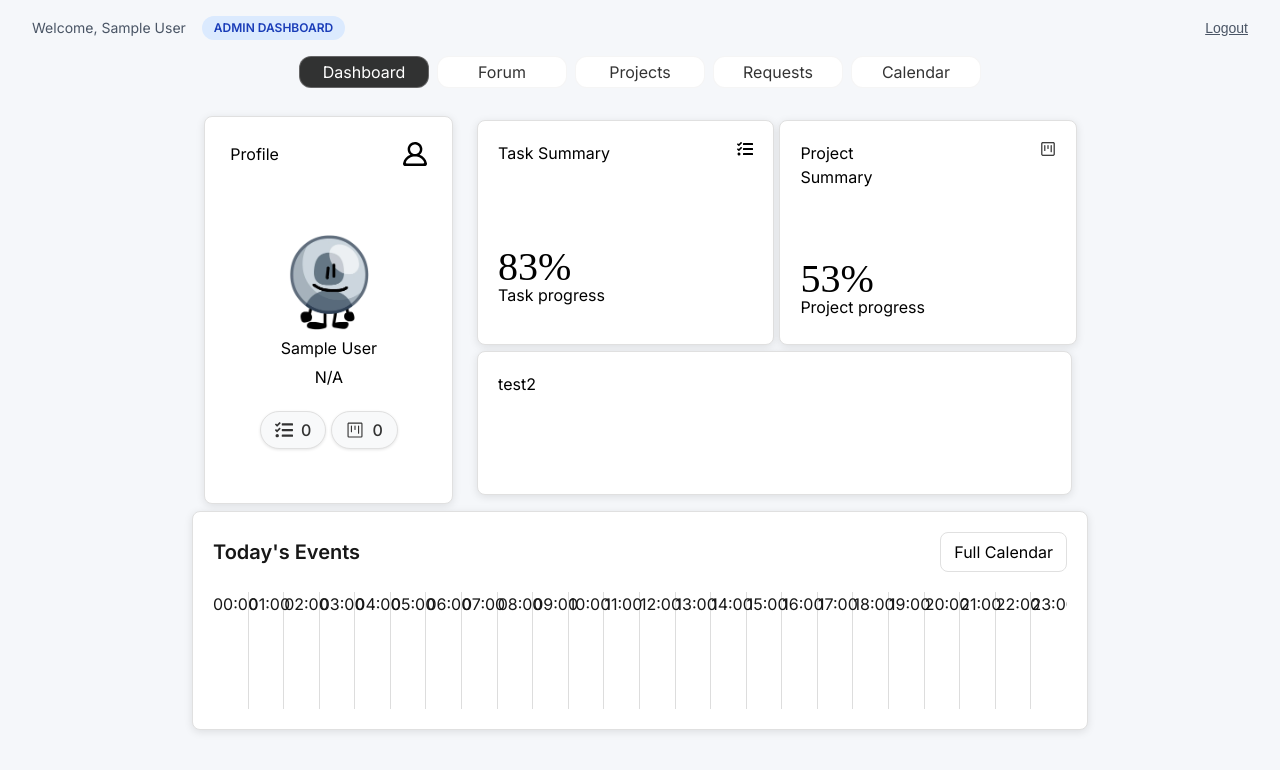
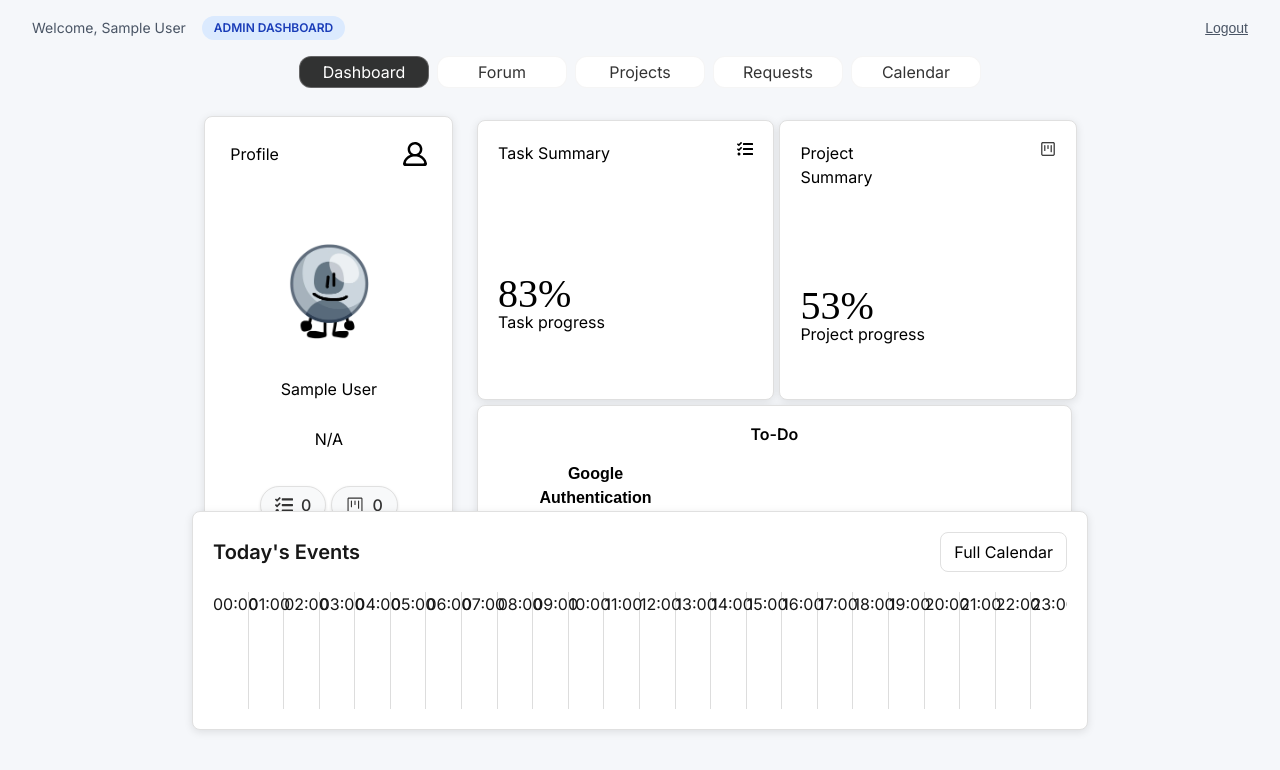
Before and after one commit to 17nbist/COB290-2025-Team-5, a Next.js app: page /dashboard in a window 1280 px wide. Shown: the top 770 px of the page. Built offline with nearby package versions, Linux system fonts and the light colour scheme; sample sign-in values are in the browser's storage.

Commit message:
[ra] created card on dashboard to "to do"

```diff
--- /dev/null
+++ b/src/app/dashboard/DashboardToDoCard.js
@@ -0,0 +1,36 @@
+"use client";
+import Card from "@/components/Card";
+import { useRouter } from "next/navigation";
+
+export default function DashboardTodoCard() {
+  const router = useRouter();
+
+  return (
+    <Card
+      className="border border-black hover:bg-gray-100 transition-colors duration-200"
+      style={{ color: "black", padding: "16px" }}
+    >
+      {/* Header */}
+      <h1 className="text-[16px] font-[600] mb-[10px] text-center">To-Do</h1>
+
+      {/* Button group */}
+      <div className="flex flex-col items-start gap-[8px] pl-[4px]">
+        <button
+          onClick={() => router.push("/task-view")}
+          className="bg-transparent text-black text-[16px] font-bold px-3 py-1.5 rounded-md w-[45%] sm:w-[40%] md:w-[35%] text-center hover:text-gray-600 transition"
+        >
+          Google Authentication
+        </button>
+        <button className="bg-white text-black px-3 py-1.5 text-[13px] rounded-md border border-gray-400 hover:bg-gray-200 transition w-[45%] sm:w-[40%] md:w-[35%] text-center">
+          Setup
+        </button>
+        <button className="bg-white text-black px-3 py-1.5 text-[13px] rounded-md border border-gray-400 hover:bg-gray-200 transition w-[45%] sm:w-[40%] md:w-[35%] text-center">
+          Authentication
+        </button>
+        <button className="bg-white text-black px-3 py-1.5 text-[13px] rounded-md border border-gray-400 hover:bg-gray-200 transition w-[45%] sm:w-[40%] md:w-[35%] text-center">
+          Testing
+        </button>
+      </div>
+    </Card>
+  );
+}
--- a/src/app/dashboard/ProfileOverview.js
+++ b/src/app/dashboard/ProfileOverview.js
@@ -1,18 +1,37 @@
 "use client";
 import Card from "@/components/Card";
 import { useAuth } from "@/lib/AuthContext";
-import { FaTasks } from 'react-icons/fa';
-import { GoProject } from 'react-icons/go';
+import { FaTasks } from "react-icons/fa";
+import { GoProject } from "react-icons/go";
 import DashCalendar from "@/components/Calendar/DashCalendar";
 import DashboardProfileCard from "./DashboardProfileCard";
 import DashboardCard from "./DashboardCard";
+import DashboardToDoCard from "./DashboardToDoCard";
+import { useRouter } from "next/navigation"; // import router
 
 export default function ProfileOverview({ events }) {
   const { user } = useAuth();
+  const router = useRouter(); // initialize router
 
   return (
-        <div style={{ display: "flex", justifyContent: "center", height: "90%", width: "70%", flexDirection: "column" }}>
-            <div style={{ display: "grid", gridTemplateColumns: "30% 70%", height: "65%", width: "100%", flex: "flex-1" }}>
+    <div
+      style={{
+        display: "flex",
+        justifyContent: "center",
+        height: "90%",
+        width: "70%",
+        flexDirection: "column",
+      }}
+    >
+      <div
+        style={{
+          display: "grid",
+          gridTemplateColumns: "30% 70%",
+          height: "65%",
+          width: "100%",
+          flex: "flex-1",
+        }}
+      >
         <div style={{ padding: "10px" }}>
           <DashboardProfileCard
             Title={"Profile"}
@@ -24,24 +43,48 @@ export default function ProfileOverview({ events }) {
           />
         </div>
 
-                {/* the part for the task section */}
-                <div className="justify-left item-start" style={{ display: "grid", gridTemplateRows: "60% 40%", padding: "10px", margin: "1%" }}>
-                    <div style={{ display: "grid", gridTemplateColumns: "50% 50%", gap: "5px" }}>
-                        <DashboardCard title={"Task Summary"} label={"Task progress"} result={"83%"} Icon={<FaTasks />} />
-                        <DashboardCard title={"Project Summary"} label={"Project progress"} result={"53%"} Icon={<GoProject />} />
+        {/* Task Section */}
+        <div
+          className="justify-left item-start"
+          style={{
+            display: "grid",
+            gridTemplateRows: "60% 40%",
+            padding: "10px",
+            margin: "1%",
+          }}
+        >
+          <div
+            style={{
+              display: "grid",
+              gridTemplateColumns: "50% 50%",
+              gap: "5px",
+            }}
+          >
+            <DashboardCard
+              title={"Task Summary"}
+              label={"Task progress"}
+              result={"83%"}
+              Icon={<FaTasks />}
+            />
+            <DashboardCard
+              title={"Project Summary"}
+              label={"Project progress"}
+              result={"53%"}
+              Icon={<GoProject />}
+            />
           </div>
-                    <div style={{ width: "100%", marginTop: "1%" }}>
-                        <Card style={{ height: "100%", width: "100%", color: "black" }}>
-                            <div className="justify-left item-start">
-                                <p>test2</p>
-                            </div>
-                        </Card>
+
+          {/* To-Do Section moved into its own file */}
+          <div className="w-full mt-[1%]">
+            <DashboardToDoCard />
           </div>
         </div>
-            </div >
+      </div>
+
+      {/* Calendar below */}
       <div className="flex-1 h-full w-full">
         <DashCalendar tasks={events} />
       </div>
-        </div >
-    )
+    </div>
+  );
 }
```
Lines whose indentation alone changed are shown as unchanged.
